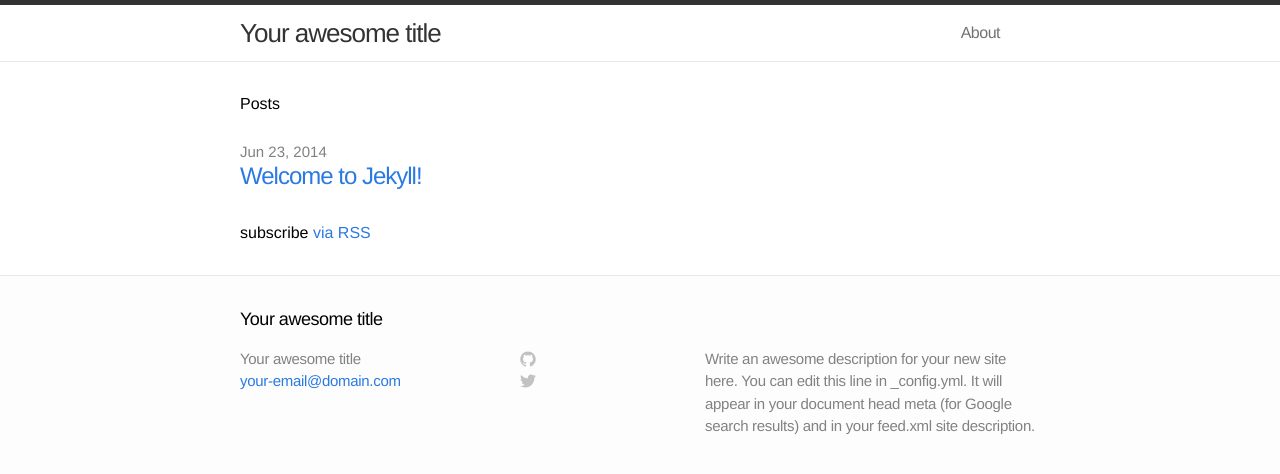
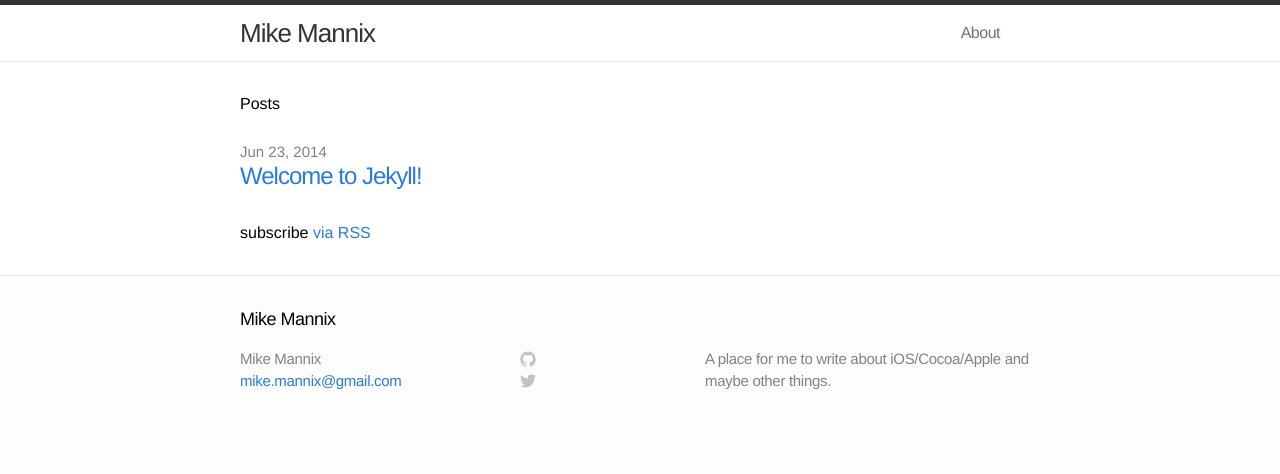
Before and after one commit to mannix/xyz, a Jekyll site: the page built from index.html, in a window 1280 px wide. Shown: the top 474 px of the page. Built offline with Jekyll 4.4.1, drawn with Linux system fonts in a browser that asks for light colours.

Commit message:
Some config changes

```diff
--- a/_config.yml
+++ b/_config.yml
@@ -1,9 +1,10 @@
 # Site settings
-title: Your awesome title
-email: your-email@domain.com
-description: "Write an awesome description for your new site here. You can edit this line in _config.yml. It will appear in your document head meta (for Google search results) and in your feed.xml site description."
+title: Mike Mannix
+email: mike.mannix@gmail.com
+description: "A place for me to write about iOS/Cocoa/Apple and maybe other things."
 baseurl: ""
-url: "http://yourdomain.com"
+url: "http://mikemannix.com"
+highligher: pygments
 
 # Build settings
 markdown: kramdown
```
Also changed, not shown: 6 other files.
